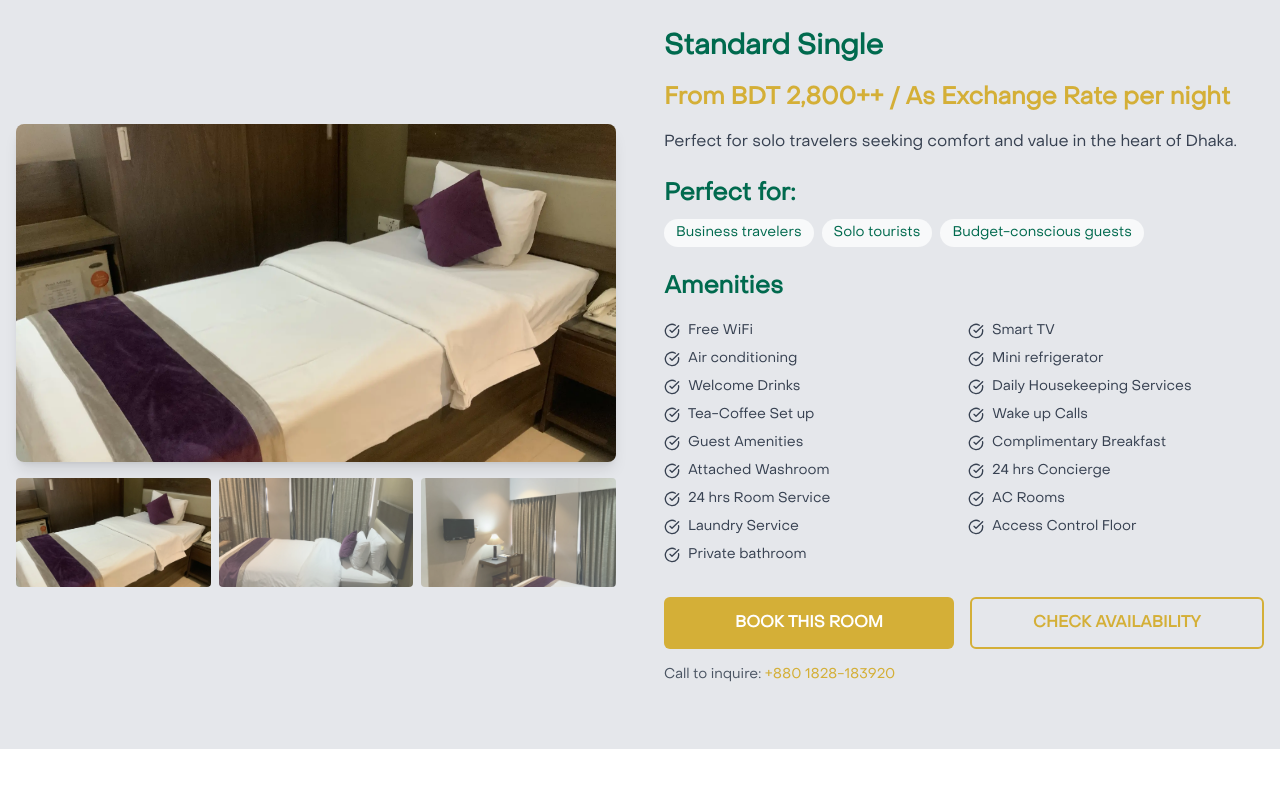
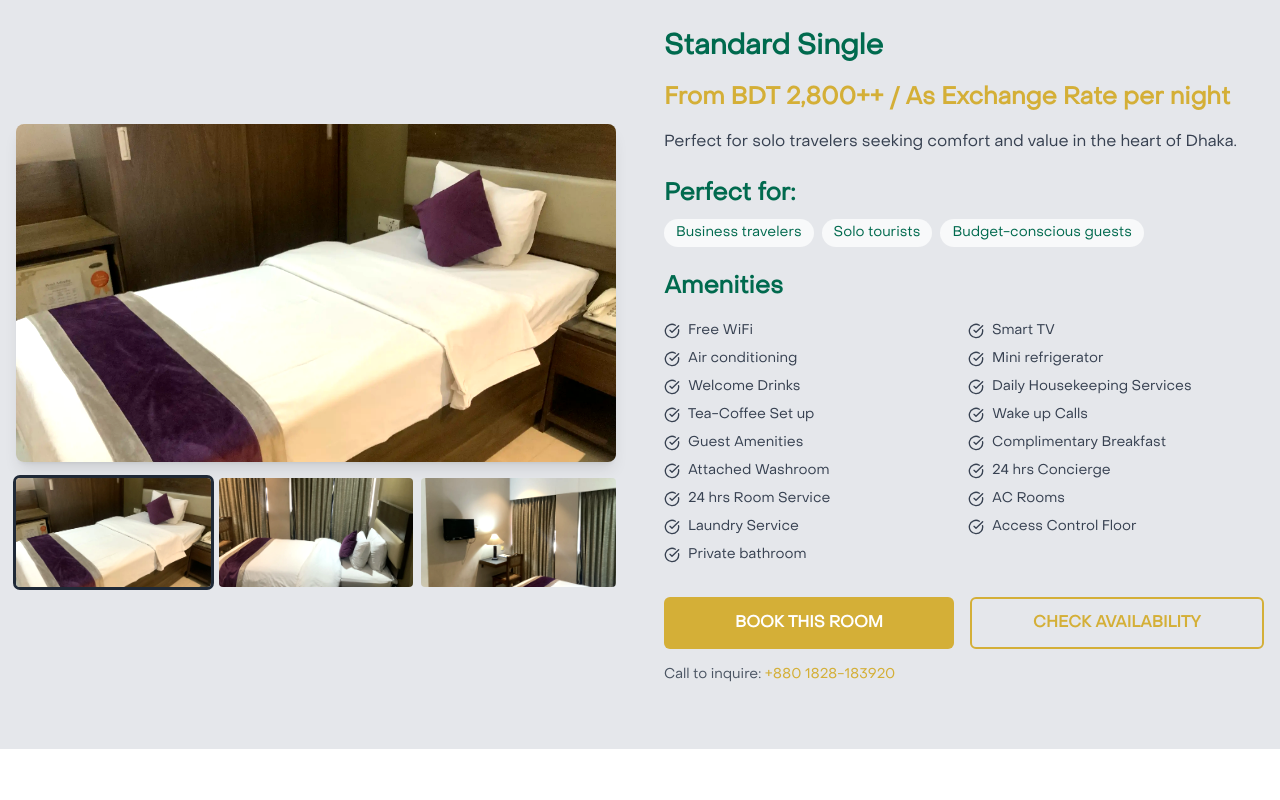
Before and after one commit to Rakindotcom/Ashrafee, a React (Vite) app: page /rooms in a window 1280 px wide. Shown: the part 560-1360 px from the top of the page. Built offline with nearby package versions, Linux system fonts and the light colour scheme; no server answers.

Commit message:
Enhance room images with brightness filters and border selection effect

```diff
--- a/src/index.css
+++ b/src/index.css
@@ -1204,3 +1204,28 @@ om Date Picker Container */
   background-color: #f3f4f6;
   min-height: 100vh;
 }
+
+/* ============================================
+   ROOM IMAGE ENHANCEMENTS
+   ============================================ */
+
+/* Brighten and enhance room images */
+.room-image-enhanced {
+  filter: brightness(1.15) contrast(1.05) saturate(1.1);
+  transition: all 0.3s ease;
+}
+
+.room-image-enhanced:hover {
+  filter: brightness(1.2) contrast(1.08) saturate(1.15);
+  transform: scale(1.02);
+}
+
+/* Thumbnail images */
+.room-thumbnail-enhanced {
+  filter: brightness(1.1) contrast(1.03);
+  transition: all 0.3s ease;
+}
+
+.room-thumbnail-enhanced:hover {
+  filter: brightness(1.15) contrast(1.05);
+}
--- a/src/pages/About.jsx
+++ b/src/pages/About.jsx
@@ -8,7 +8,7 @@ const About = () => {
       <section className="bg-navy text-white py-20">
         <div className="container mx-auto px-4 text-center">
           <h1 className="text-4xl md:text-5xl font-bold mb-4">
-            34 Years of Dhaka Hospitality
+            35 Years of Dhaka Hospitality
           </h1>
           <nav className="text-gray-300">
             <Link to="/" className="hover:text-orange">Home</Link>
@@ -81,8 +81,8 @@ const About = () => {
                 <div className="flex items-center">
                   <div className="w-4 h-4 bg-heritage-gold rounded-full mr-4"></div>
                   <div>
-                    <span className="font-semibold text-navy">2024:</span>
-                    <span className="text-gray-700 ml-2">34 years of excellence</span>
+                    <span className="font-semibold text-navy">2025:</span>
+                    <span className="text-gray-700 ml-2">35 years of excellence</span>
                   </div>
                 </div>
               </div>
--- a/src/pages/Contact.jsx
+++ b/src/pages/Contact.jsx
@@ -101,7 +101,7 @@ const Contact = () => {
               <h3 className="text-xl font-bold text-navy mb-4">Phone</h3>
               <div className="space-y-2 text-gray-700">
                 <p>Room Booking: <a href="tel:+8801828183920" className="text-orange hover:underline font-semibold">+880 1828-183920</a></p>
-                <p>Food Booking <a href="tel:01978322743" className="text-orange hover:underline font-semibold">01978 322 743</a></p>
+                <p>Food Booking <a href="tel:01978322743" className="text-orange hover:underline font-semibold">+880 01978 322 743</a></p>
               </div>
               <a href="tel:+8801828183920" className="btn-primary mt-4 inline-block">
                 CALL NOW
--- a/src/pages/Home.jsx
+++ b/src/pages/Home.jsx
@@ -261,7 +261,7 @@ const HeroSection = () => {
 // Trust Bar Component
 const TrustBar = () => {
   const stats = [
-    { number: '34', label: 'Years of Excellence', suffix: '+' },
+    { number: '35', label: 'Years of Excellence', suffix: '+' },
     { number: '50,000', label: 'Happy Guests', suffix: '+' },
     { number: '4.9', label: 'Average Rating', suffix: '/5' }
   ]
--- a/src/pages/Rooms.jsx
+++ b/src/pages/Rooms.jsx
@@ -310,23 +310,25 @@ const Rooms = () => {
                     <img
                       src={selectedImages[room.id] || room.images[0]}
                       alt={room.name}
-                      className="w-full h-full object-cover rounded-lg shadow-lg"
+                      className="w-full h-full object-cover rounded-lg shadow-lg room-image-enhanced"
                     />
                   </div>
                   <div className="grid grid-cols-3 gap-2 mt-3 md:mt-4">
                     {room.images.map((img, i) => (
                       <div
                         key={i}
-                        className="cursor-pointer overflow-hidden rounded"
+                        className={`cursor-pointer overflow-hidden rounded transition-all ${
+                          (selectedImages[room.id] || room.images[0]) === img
+                            ? 'ring-3 ring-orange'
+                            : 'ring-2 ring-transparent hover:ring-orange hover:ring-2'
+                        }`}
                         style={{ aspectRatio: '16/9' }}
                         onClick={() => setSelectedImages({...selectedImages, [room.id]: img})}
                       >
                         <img
                           src={img}
                           alt={`${room.name} ${i + 1}`}
-                          className={`w-full h-full object-cover transition-opacity ${
-                            (selectedImages[room.id] || room.images[0]) === img ? 'opacity-100 ring-2 ring-orange' : 'opacity-70 hover:opacity-100'
-                          }`}
+                          className="w-full h-full object-cover room-thumbnail-enhanced"
                         />
                       </div>
                     ))}
```
Also changed, not shown: public/logo.png.
